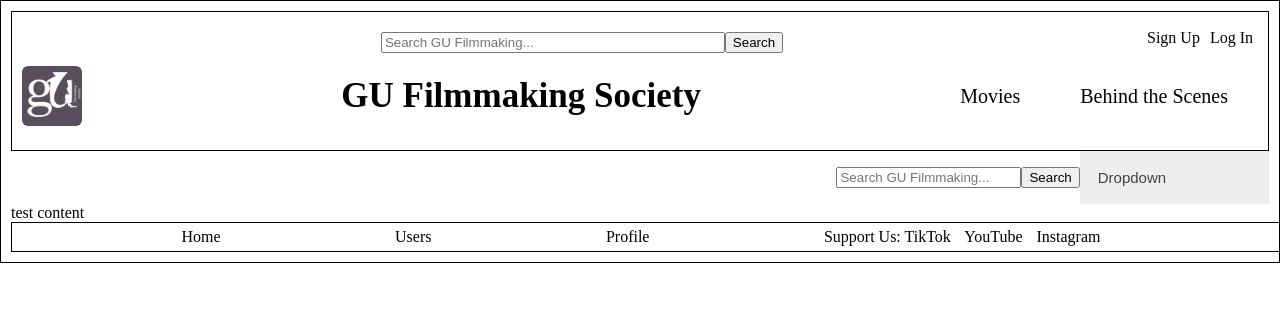
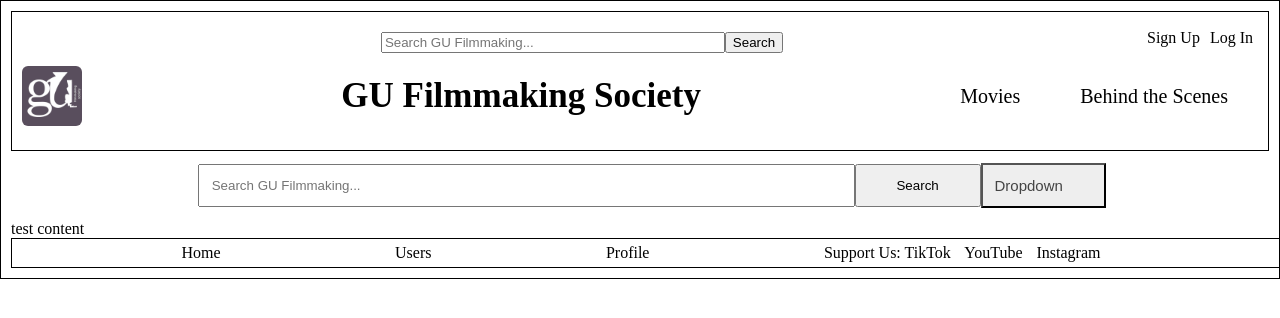
Before and after one commit to SwanwickMan/GU_Filmmaking, a Django app: page /GUFilmmakingApp/search/ in a window 1280 px wide. Shown: the top 318 px of the page. Run offline with Django 3.2, Linux system fonts and the light colour scheme.

Commit message:
even further implemented search page

```diff
--- a/static/scripts/search_menu.js
+++ b/static/scripts/search_menu.js
@@ -4,7 +4,7 @@ var i;
 for (i = 0; i < coll.length; i++) {
   coll[i].addEventListener("click", function() {
     this.classList.toggle("active");
-    var content = this.nextElementSibling;
+    var content = document.getElementById("content");
     if (content.style.maxHeight){
       content.style.maxHeight = null;
     } else {
--- a/static/style/search.css
+++ b/static/style/search.css
@@ -1,17 +1,27 @@
-#search-menu{
+#search-bar{
+  padding: 12px;
   display: flex; /* Use flexbox */
-  justify-content: right; /* Distribute items evenly along the main axis */
+  justify-content: center; /* Distribute items evenly along the main axis */
   align-items: center; /* Align items vertically in the center */
   width: 100%;
+}
+
+#search-bar button {
+  padding: 12px;
+  width: 10%
+}
+
+#search-bar input{
+  padding: 12px;
+  width: 50%;
 }
 
 .collapsible {
   background-color: #eee;
   color: #444;
   cursor: pointer;
-  padding: 18px;
-  width: 100%;
-  border: none;
+  padding: 12px;
+  width: 10%;
   text-align: left;
   outline: none;
   font-size: 15px;
@@ -21,7 +31,8 @@
   background-color: #ccc;
 }
 
-.content {
+#content {
+  justify-content: center;
   padding: 0 18px;
   background-color: white;
   max-height: 0;
--- a/templates/search.html
+++ b/templates/search.html
@@ -10,14 +10,14 @@
 
 {% block main_content %}
     <div id="search-menu">
-        <input type="text" name="search" placeholder="Search GU Filmmaking...">
-        <button type="submit">Search</button>
-        <div id="collapsable-menu">
+        <div id="search-bar">
+            <input type="text" name="search" placeholder="Search GU Filmmaking...">
+            <button type="submit">Search</button>
             <button id="drop-button" class="collapsible">Dropdown</button>
+        </div>
 
-            <div class="content">
-                <p> Misc search button here </p>
-            </div>
+        <div id="content">
+            <p> Misc search button here </p>
         </div>
     </div>
 
```
